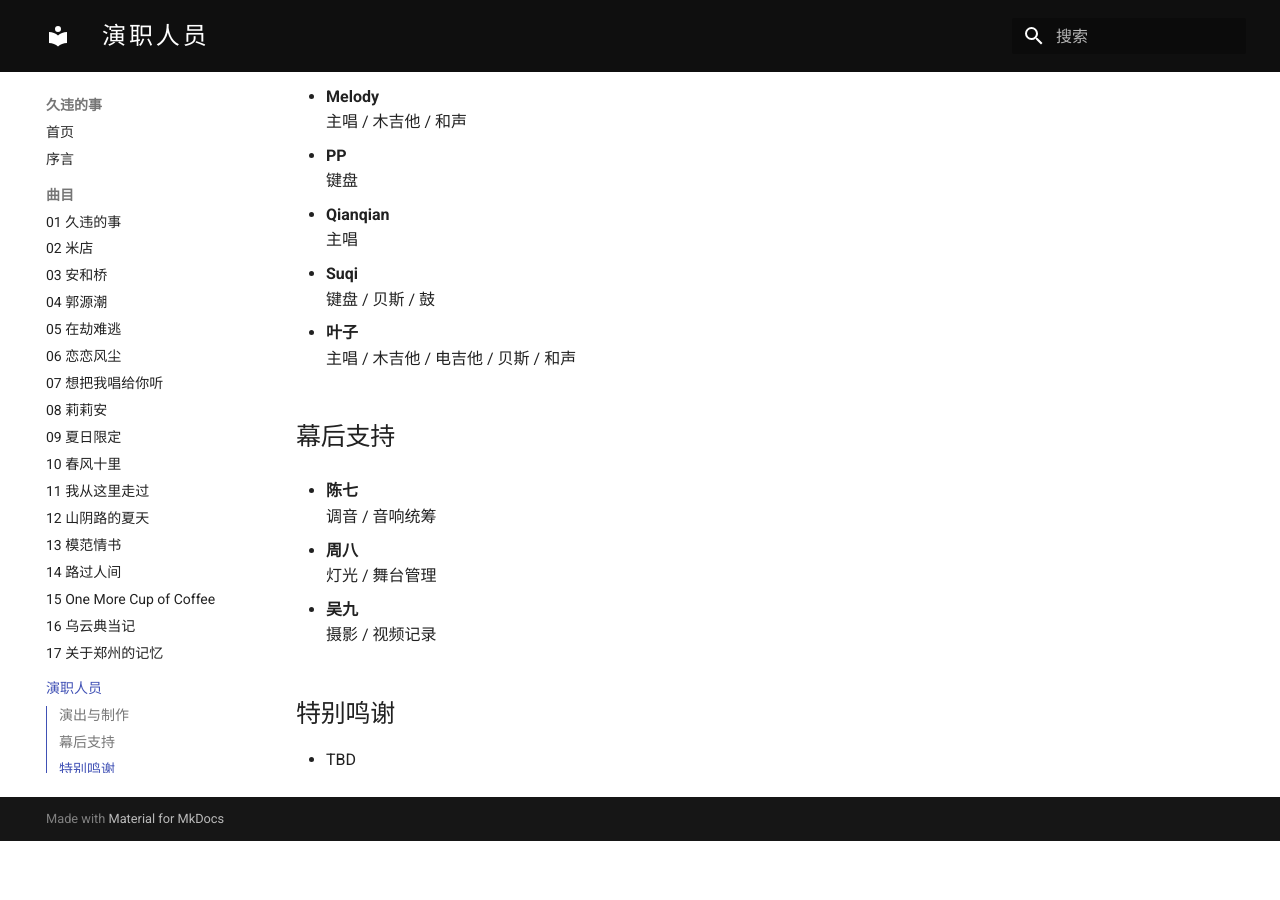
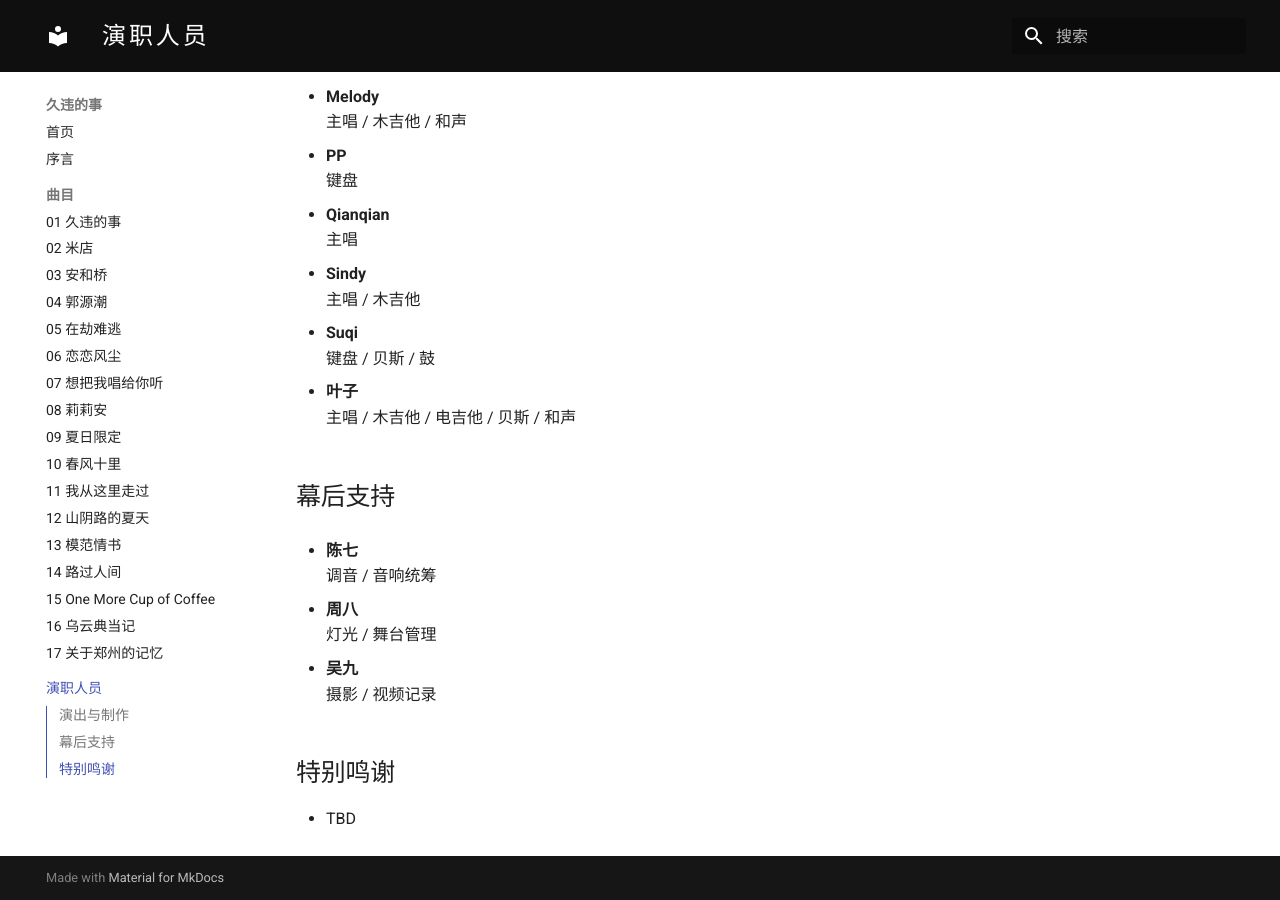
Before and after one commit to stubbornleaf/jiuweideshi-songbook, an MkDocs documentation site: the page built from docs/credits.md, in a window 1280 px wide and 900 px high, scrolled down 659 px. Built offline with MkDocs 1.6.1 and Material for MkDocs 9.7.7, drawn with Linux system fonts in a browser that asks for light colours; before the commit the page ends 1500 px from its top, so only the background shows below that.

Commit message:
Update credits.md

```diff
--- a/docs/credits.md
+++ b/docs/credits.md
@@ -34,6 +34,9 @@
 - **Qianqian**
   主唱
 
+- **Sindy**
+  主唱 / 木吉他
+
 - **Suqi**
   键盘 / 贝斯 / 鼓
 
```
